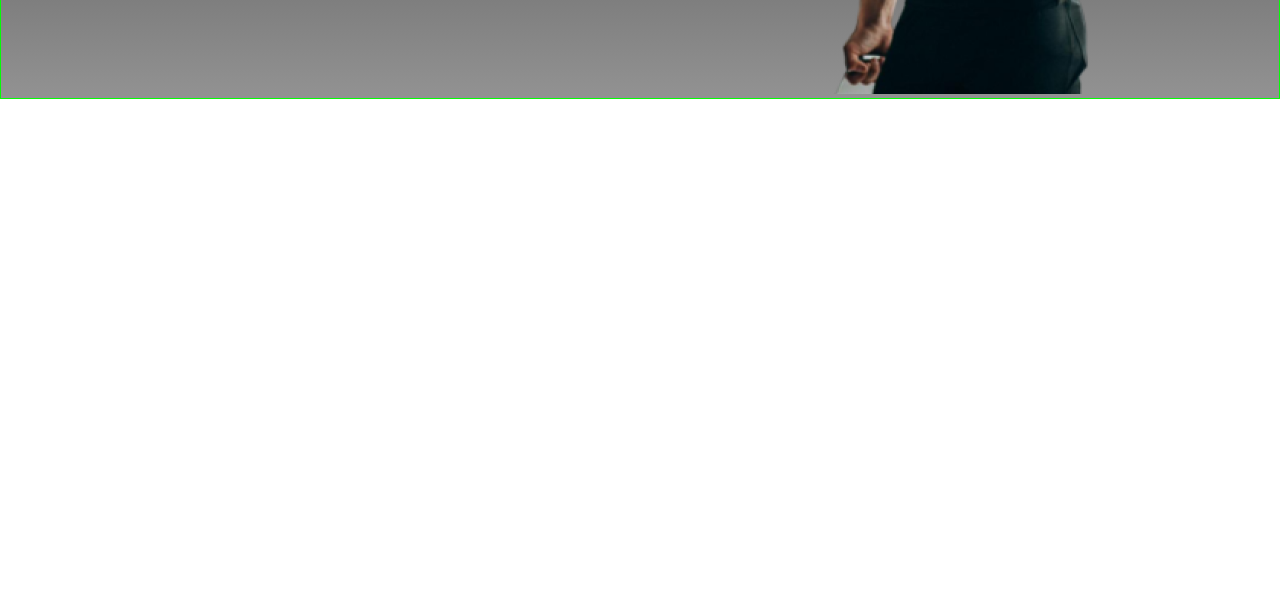
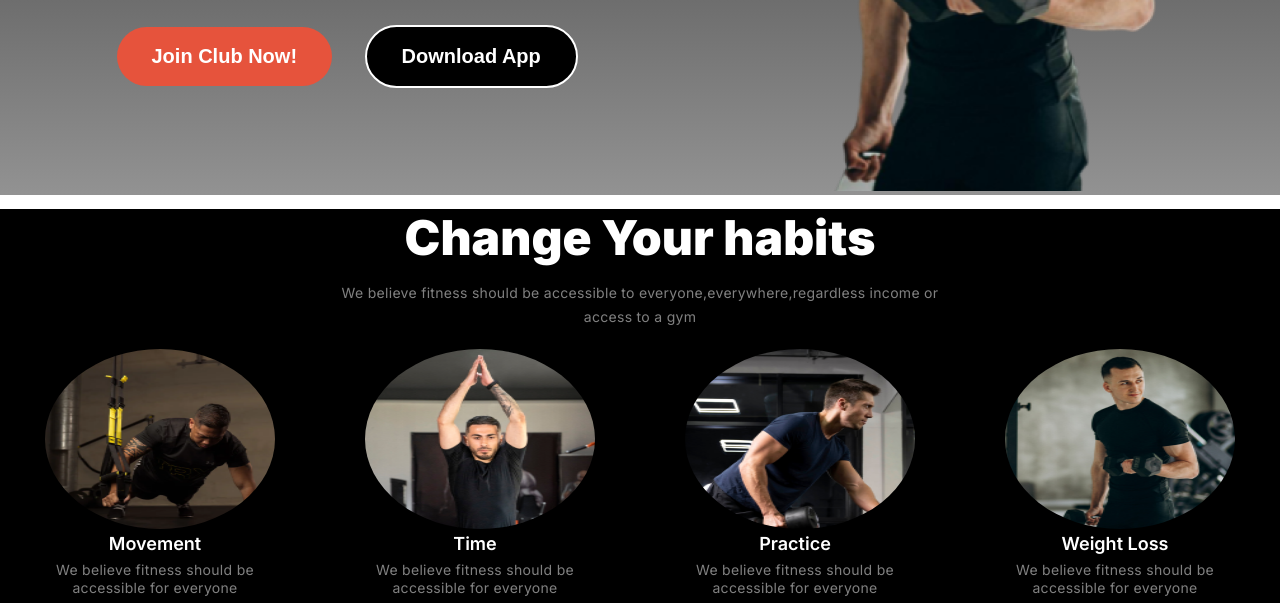
Before and after one commit to RizbiAhmmad/Assignment-2-solution-Creating-Fitness-Website-, a plain HTML site: page index.html in a window 1280 px wide. Shown: the part 543-1146 px from the top of the page. Before the commit the page ends 800 px from the top, so only its background shows below. Drawn offline with Linux system fonts and the light colour scheme; a web font is replaced by a local one.

Commit message:
adding change your habit section

```diff
--- a/index.html
+++ b/index.html
@@ -21,8 +21,8 @@
                 <p>Service</p>
                 <p>Contact</p>
                 <p>About</p>
+            </div>
 
-            </div>
         </nav>
 
         <!-- Get Banner Section -->
@@ -44,6 +44,54 @@
 
     <main>
 
+        <section class="habit">
+            <div>
+                <h2 class="habit-title">Change Your habits</h2>
+                <p class="habit-desc">
+                    We believe fitness should be accessible to everyone,everywhere,regardless
+                    income or <br>access to a gym
+                </p>
+
+            </div>
+
+
+            <div class="habit-container">
+                <div class="habit-ihp">
+                    <div>
+                        <img class="habit-img" src="./images/image 3.png" alt="">
+                        <h4 class="habit-types">Movement</h4>
+                        <p class="habit-description">We believe fitness should be accessible for everyone</p>
+                    </div>
+                </div>
+
+                <div class="habit-ihp">
+                    <div>
+                        <img class="habit-img" src="./images/image 2.png" alt="">
+                        <h4 class="habit-types">Time</h4>
+                        <p class="habit-description">We believe fitness should be accessible for everyone</p>
+                    </div>
+                </div>
+
+                <div class="habit-ihp">
+                    <div>
+                        <img class="habit-img" src="./images/image 4.png" alt="">
+                        <h4 class="habit-types">Practice</h4>
+                        <p class="habit-description">We believe fitness should be accessible for everyone</p>
+                    </div>
+                </div>
+
+                <div class="habit-ihp">
+                    <div>
+                        <img class="habit-img" src="./images/image 5.png" alt="">
+                        <h4 class="habit-types">Weight Loss</h4>
+                        <p class="habit-description">We believe fitness should be accessible for everyone</p>
+                    </div>
+                </div>
+
+
+            </div>
+        </section>
+
     </main>
 
     <footer>
--- a/styles/style.css
+++ b/styles/style.css
@@ -23,7 +23,7 @@ body{
     height: 46px;
     padding: 4px;
     border-radius: 1rem;
-    border: 1px solid red;
+    /* border: 1px solid red; */
 }
 
 h3{
@@ -48,18 +48,23 @@ p{
     display: flex;
     justify-content: space-between;
     align-items: center;
+    margin: 50px 160px;
 }
+.nav-container{
+    margin-top: 57px;
 
+}
 .nav-options{
     display: flex;
     justify-content: space-evenly;
     gap: 2rem;
     width: 465px;
     height: 46px;
-    border: 1px solid red;
-    /* border: 1px solid rgba(255, 255, 255, 0.1); */
+    /* border: 1px solid red; */
+    border: 1px solid rgba(255, 255, 255, 0.1);
     border-radius: 40px;
     align-items: center;
+    cursor: pointer;
 
 }
 p .span{
@@ -74,7 +79,6 @@ p .span{
 header{
     max-width: 1440px auto;
     max-height: 715px auto;
-    border: 1px solid rgb(5, 252, 5);
     background: linear-gradient(180deg, rgb(17, 17, 17),rgba(119, 119, 119, 0.8) 100%);
 
     /* background: linear-gradient(180deg, rgba(0,0,0,.7), rgba(0,0,0,.7), rgba(0,0,0,.7), rgba(0,0,0,1) 100%); */
@@ -84,6 +88,7 @@ header{
 .banner{
     display: flex;
     justify-content: space-around;
+    margin-left: 160px auto;
 }
 
 /* .banner-container{
@@ -100,7 +105,6 @@ header{
 .banner-title{
     width: 520px;
     height: 282px;
-    border: 1px solid rgb(0, 255, 0);
     color: rgb(255, 255, 255);
     font-size: 78px;
     font-weight: 900;
@@ -113,7 +117,6 @@ header{
 .banner-description{
     width: 520px;
     height: 48px;
-    border: 1px solid red;
     color: rgba(255, 255, 255, 0.5);
     font-size: 16px;
     font-weight: 400;
@@ -148,8 +151,79 @@ header{
   }
 
   .banner-image{
-    width: 349px;
+    width: 350px;
     height: 580px;
     margin-left: 877px auto;
     margin-top: 135px auto;
   }
+
+/* habit style */
+main> section {
+    background-color: black;
+    margin-top: 0px;
+}
+
+.habit-title{
+    color: white;
+    font-size: 48px;
+    font-weight: 900;
+    line-height: 120%;
+    letter-spacing: 0%;
+    text-align: center;
+    margin: 14px 0px;
+    padding: 0px;
+}
+
+.habit-desc{
+color: rgba(255, 255, 255, 0.5);
+font-size: 14px;
+font-weight: 400;
+line-height: 24px;
+letter-spacing: 0.3px;
+text-align: center;
+}
+
+.habit-container{
+    display: flex;
+    justify-content: space-between;
+}
+
+.habit-ihp{
+    width: 240px;
+    height: 274px;
+    align-items: center;
+    text-align: center;
+    margin: 0px 40px;
+    padding: 0px;
+}
+
+.habit-img{
+    width: 230px;
+    height: 180px;
+    border-radius: 50%;
+    margin-top: 20px;
+}
+
+.habit-types{
+    color: white;
+    width: 230px;
+    height: 22px;
+    padding: 0px;
+    font-size: 18px;
+    font-weight: 600;
+    line-height: 120%;
+    letter-spacing: 0%;
+}
+
+.habit-description{
+    width: 230px;
+height: 36px;
+margin: 6px 0px;
+font-size: 14px;
+font-weight: 400;
+line-height: 18px;
+letter-spacing: 0.3px;
+color: rgba(255, 255, 255, 0.5);
+
+
+}
```
